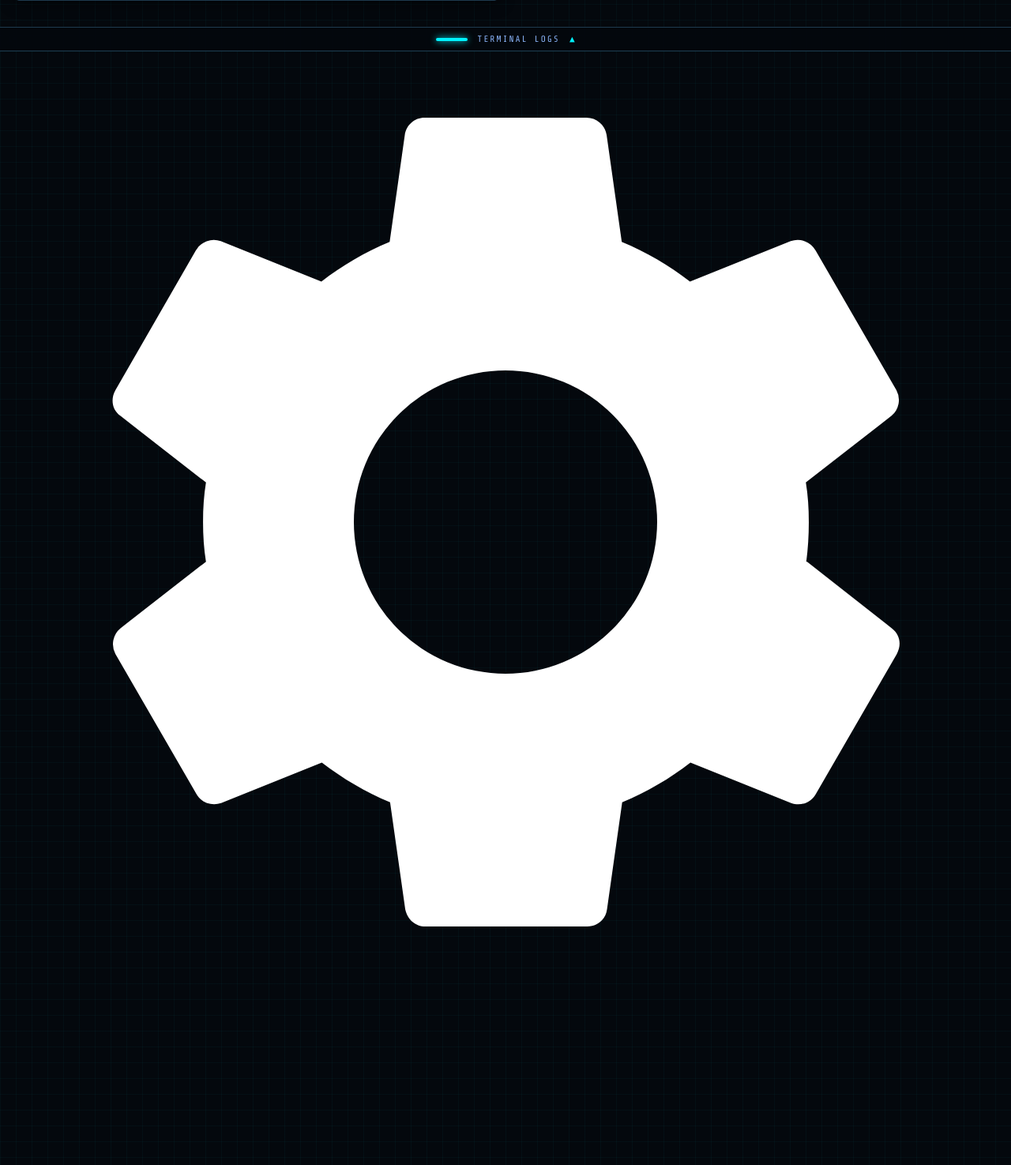
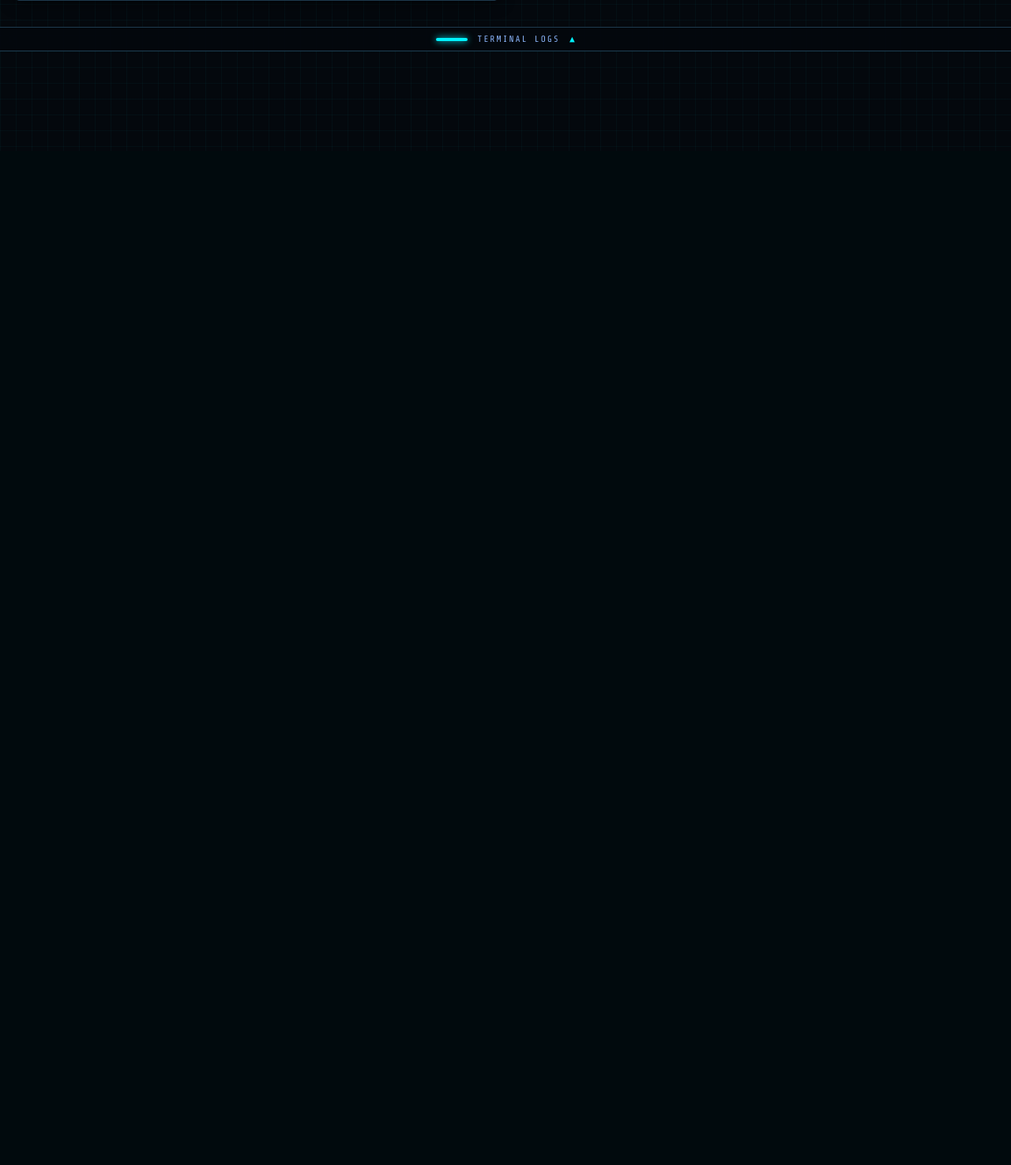
Before and after one commit to kuntaykunt/zoo-the-api-makeathon, a FastAPI app: page / in a window 1280 px wide. Shown: the part 735-2210 px from the top of the page at 79% size. After the commit the page ends 921 px from the top, so only its background shows below. Run offline with FastAPI, Linux system fonts and the light colour scheme; some libraries are stand-ins or nearby versions.

Commit message:
ui: remove spinning gear indicator — was visible when it should be hidden
Co-authored-by: Qwen-Coder <qwen-coder@alibabacloud.com>

```diff
--- a/app/static/js/app.js
+++ b/app/static/js/app.js
@@ -20,7 +20,6 @@ let systemActiveTimeout = null;
 function showTerminalActivity(durationMs = 3000) {
   const bar = document.getElementById("terminalActiveBar");
   const beam = document.getElementById("terminalLightBeam");
-  const gear = document.getElementById("systemGear");
   if (bar) bar.classList.add("active");
   if (beam) beam.classList.add("active");
   if (gear) gear.classList.add("active");
--- a/templates/index.html
+++ b/templates/index.html
@@ -172,11 +172,6 @@
   </footer>
 
   <!-- Spinning Gear Indicator (bottom-right) -->
-  <div class="system-gear" id="systemGear" title="System Active">
-    <svg viewBox="0 0 24 24" fill="currentColor">
-      <path d="M19.14 12.94c.04-.3.06-.61.06-.94 0-.32-.02-.64-.07-.94l2.03-1.58a.49.49 0 00.12-.61l-1.92-3.32a.49.49 0 00-.59-.22l-2.39.96c-.5-.38-1.03-.7-1.62-.94l-.36-2.54a.484.484 0 00-.48-.41h-3.84c-.24 0-.43.17-.47.41l-.36 2.54c-.59.24-1.13.57-1.62.94l-2.39-.96a.49.49 0 00-.59.22L2.74 8.87c-.12.21-.08.47.12.61l2.03 1.58c-.05.3-.07.62-.07.94s.02.64.07.94l-2.03 1.58a.49.49 0 00-.12.61l1.92 3.32c.12.22.37.29.59.22l2.39-.96c.5.38 1.03.7 1.62.94l.36 2.54c.05.24.24.41.48.41h3.84c.24 0 .44-.17.47-.41l.36-2.54c.59-.24 1.13-.56 1.62-.94l2.39.96c.22.08.47 0 .59-.22l1.92-3.32c.12-.22.07-.47-.12-.61l-2.01-1.58zM12 15.6A3.6 3.6 0 1115.6 12 3.611 3.611 0 0112 15.6z"/>
-    </svg>
-  </div>
 
   <script src="/static/js/app.js"></script>
 </body>
```
